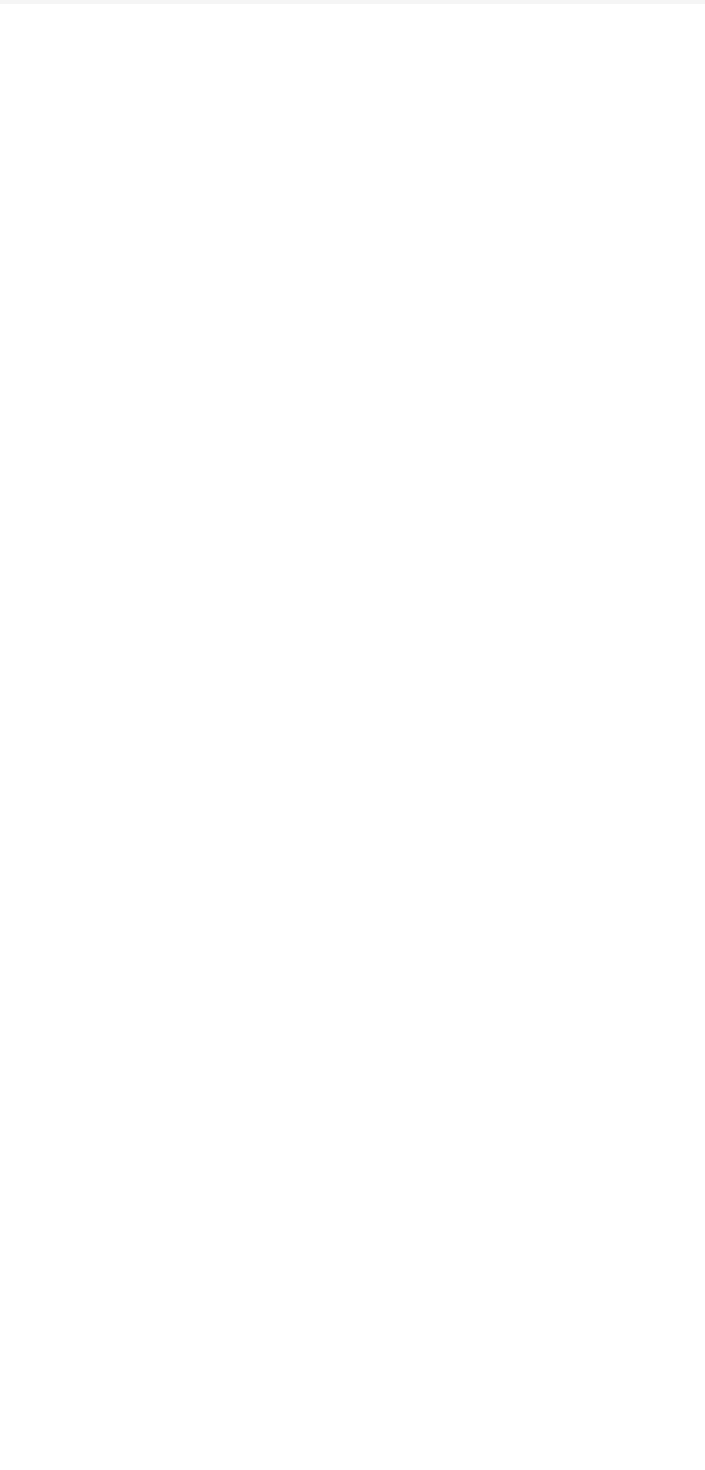
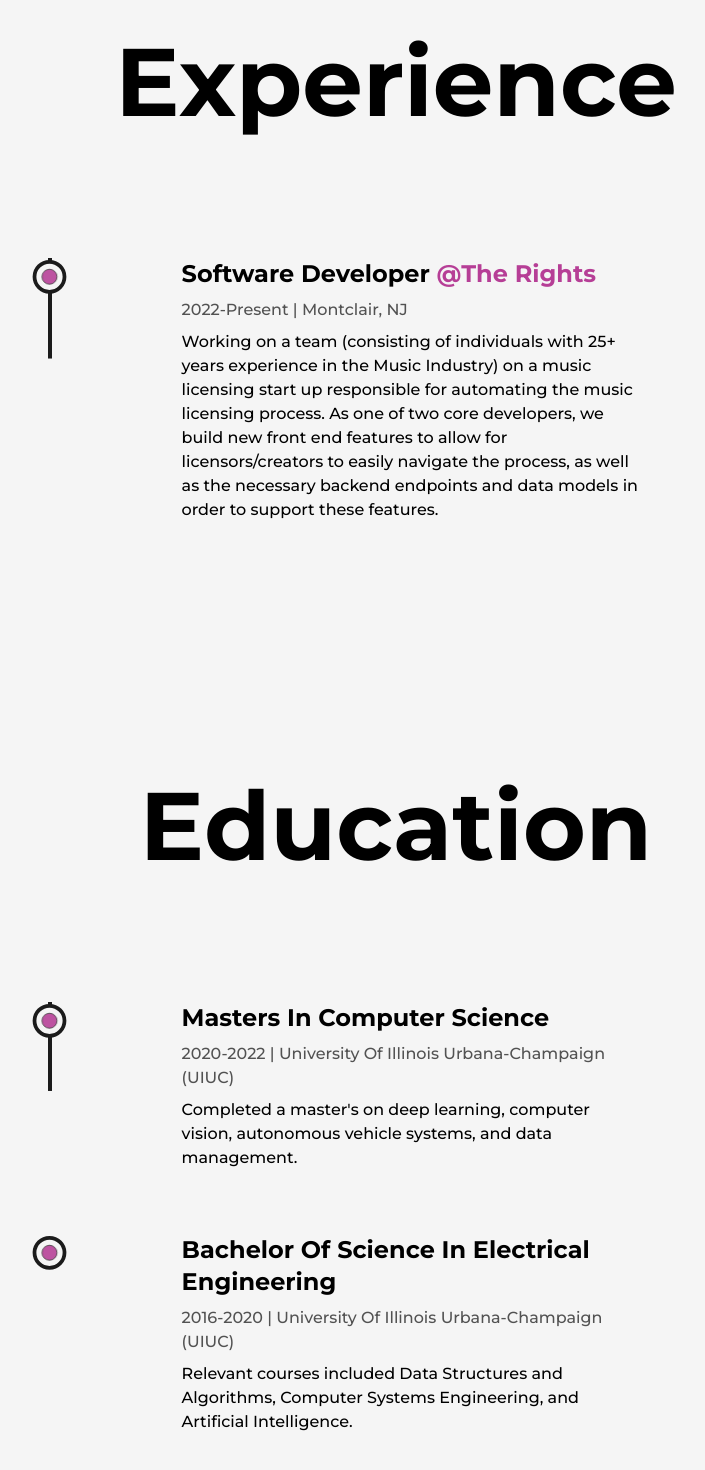
Before and after one commit to Didrick-Manahan/PersonalWebsite, a Next.js app: page /about in a window 1280 px wide. Shown: the part 2306-3776 px from the top of the page, without its empty margins (244-949 px from the left). Before the commit the page ends 2310 px from the top, so only its background shows below. Built offline with nearby package versions, Linux system fonts and the light colour scheme.

Commit message:
Experience/Education components

```diff
--- /dev/null
+++ b/src/components/Education.js
@@ -0,0 +1,64 @@
+import React from "react";
+import { motion, useScroll } from "framer-motion";
+import { useRef } from "react";
+import LiIcon from "./LiIcon";
+
+const Details = ({ type, time, place, info }) => {
+  const ref = useRef(null);
+  return (
+    <li
+      ref={ref}
+      className=" my-8 first:mt-0 last:mb-0 w-[60%] mx-auto flex flex-col items-center justify-between "
+    >
+      <LiIcon reference={ref} />
+      <motion.div
+        initial={{ y: 50 }}
+        whileInView={{ y: 0 }}
+        transition={{ duration: 0.5, type: "spring" }}
+      >
+        <h3 className=" capitalize font-bold text-2xl mb-2">{type}</h3>
+        <span className=" capitalize font-medium text-dark/75 ">
+          {time} | {place}
+        </span>
+        <p className=" font-medium w-full mt-2">{info}</p>
+      </motion.div>
+    </li>
+  );
+};
+
+const Education = () => {
+  const ref = useRef(null);
+  const { scrollYProgress } = useScroll({
+    target: ref,
+    offset: ["start end", "center start"],
+  });
+  return (
+    <div className=" my-64 ">
+      <h2 className=" font-bold text-8xl mb-32 w-full text-center ">
+        Education
+      </h2>
+      <div ref={ref} className=" w-[75%] mx-auto relative ">
+        <motion.div
+          style={{ scaleY: scrollYProgress }}
+          className=" absolute left-9 top-0 w-[4px] h-full bg-dark origin-top "
+        />
+        <ul className=" w-full flex flex-col items-start justify-between ml-4 ">
+          <Details
+            type="Masters in Computer Science"
+            time="2020-2022"
+            place="University of Illinois Urbana-Champaign (UIUC)"
+            info="Completed a master's on deep learning, computer vision, autonomous vehicle systems, and data management."
+          />
+          <Details
+            type="Bachelor of Science in Electrical Engineering"
+            time="2016-2020"
+            place="University of Illinois Urbana-Champaign (UIUC)"
+            info="Relevant courses included Data Structures and Algorithms, Computer Systems Engineering, and Artificial
+            Intelligence."
+          />
+        </ul>
+      </div>
+    </div>
+  );
+};
+export default Education;
--- /dev/null
+++ b/src/components/Experience.js
@@ -0,0 +1,70 @@
+import React from "react";
+import { motion, useScroll } from "framer-motion";
+import { useRef } from "react";
+import LiIcon from "./LiIcon";
+
+const Details = ({ position, company, companyLink, time, address, work }) => {
+  const ref = useRef(null);
+  return (
+    <li
+      ref={ref}
+      className=" my-8 first:mt-0 last:mb-0 w-[60%] mx-auto flex flex-col items-center justify-between "
+    >
+      <LiIcon reference={ref} />
+      <motion.div
+        initial={{ y: 50 }}
+        whileInView={{ y: 0 }}
+        transition={{ duration: 0.5, type: "spring" }}
+      >
+        <h3 className=" capitalize font-bold text-2xl mb-2">
+          {position}&nbsp;
+          <a
+            href={companyLink}
+            target="_blank"
+            className=" text-primary capitalize "
+          >
+            @{company}
+          </a>
+        </h3>
+        <span className=" capitalize font-medium text-dark/75 ">
+          {time} | {address}
+        </span>
+        <p className=" font-medium w-full mt-2">{work}</p>
+      </motion.div>
+    </li>
+  );
+};
+
+const Experience = () => {
+  const ref = useRef(null);
+  const { scrollYProgress } = useScroll({
+    target: ref,
+    offset: ["start end", "center start"],
+  });
+  return (
+    <div className=" my-64 ">
+      <h2 className=" font-bold text-8xl mb-32 w-full text-center ">
+        Experience
+      </h2>
+      <div ref={ref} className=" w-[75%] mx-auto relative ">
+        <motion.div
+          style={{ scaleY: scrollYProgress }}
+          className=" absolute left-9 top-0 w-[4px] h-full bg-dark origin-top "
+        />
+        <ul className=" w-full flex flex-col items-start justify-between ml-4 ">
+          <Details
+            position="Software Developer"
+            company="The Rights"
+            time="2022-present"
+            address="Montclair, NJ"
+            work="Working on a team (consisting of individuals with 25+ years experience in the Music Industry) on a music licensing start up responsible for automating the music licensing process.
+             As one of two core developers, we build new front end features to allow for licensors/creators to easily navigate the process, as well as the necessary backend endpoints
+             and data models in order to support these features."
+            companyLink="www.therights.com"
+          />
+        </ul>
+      </div>
+    </div>
+  );
+};
+export default Experience;
--- /dev/null
+++ b/src/components/LiIcon.js
@@ -0,0 +1,35 @@
+import React from "react";
+import { motion, useScroll } from "framer-motion";
+
+const LiIcon = ({ reference }) => {
+  const { scrollYProgress } = useScroll({
+    target: reference,
+    offset: ["center end", "center center"],
+  });
+  return (
+    <figure className=" absolute left-0 stroke-dark">
+      <svg className=" -rotate-90" width="75" height="75" viewBox="0 0 100 100">
+        <circle
+          cx="75"
+          cy="50"
+          r="20"
+          className=" stroke-primary stroke-1 fill-none"
+        />
+        <motion.circle
+          cx="75"
+          cy="50"
+          r="20"
+          className=" stroke-[5px] fill-light"
+          style={{ pathLength: scrollYProgress }}
+        />
+        <circle
+          cx="75"
+          cy="50"
+          r="10"
+          className=" animate-pulse stroke-1 fill-primary"
+        />
+      </svg>
+    </figure>
+  );
+};
+export default LiIcon;
--- a/src/pages/about.js
+++ b/src/pages/about.js
@@ -6,6 +6,8 @@ import Image from "next/image";
 import profilePic from "../../public/images/profile/HeadshotExelon.PNG";
 import { useInView, useMotionValue, useSpring } from "framer-motion";
 import Skills from "@/components/Skills";
+import Experience from "@/components/Experience";
+import Education from "@/components/Education";
 
 const AnimatedNumbers = ({ value }) => {
   const ref = useRef(null);
@@ -105,6 +107,8 @@ const about = () => {
             </div>
           </div>
           <Skills />
+          <Experience />
+          <Education />
         </Layout>
       </main>
     </div>
```
